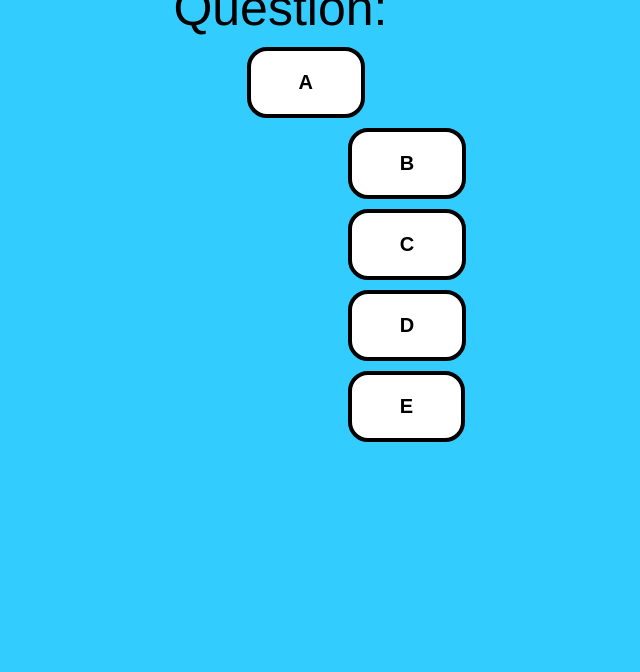
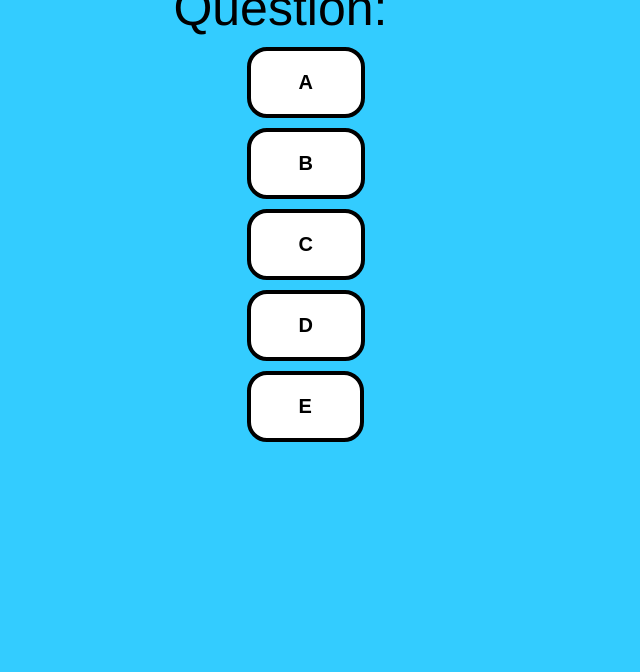
Before and after one commit to jnunez101/C-Tapp, a PHP site: page /studentpage.php in a window 1280 px wide. Shown: the part 128-800 px from the top of the page, without its empty margins (277-917 px from the left). Run offline with PHP 8.4, Linux system fonts and the light colour scheme.

Commit message:
Update studentpage.php

```diff
--- a/Website/studentpage.php
+++ b/Website/studentpage.php
@@ -40,62 +40,43 @@ echo "$line";
 
 $line=fgets($file);
 ?>
-</div>
-<div style="margin: auto; width: 20%">
 <form action="stuanswer.php" method="get">
     <input type="hidden" name="answer" value="a">
 <button type="submit">A</button>
 </form>
-<div style="margin: auto; width: 20%">
 <?php echo $line;
 
 $line=fgets($file);
 ?>
-</div>
-<div style="margin: auto; width: 20%">
 
     <form action="stuanswer.php" method="get">
         <input type="hidden" name="answer" value="b">
         <button type="submit">B</button>
     </form>
-</div>
-<div style="margin: auto; width: 20%">
 <?php echo $line;
 
 $line=fgets($file);
 ?>
-</div>
-<div style="margin: auto; width: 20%">
     <form action="stuanswer.php" method="get">
         <input type="hidden" name="answer" value="c">
         <button type="submit">C</button>
     </form>
-</div>
-<div style="margin: auto; width: 20%">
 <?php echo $line;
 
 $line=fgets($file);
 ?>
-</div>
-<div style="margin: auto; width: 20%">
     <form action="stuanswer.php" method="get">
         <input type="hidden" name="answer" value="d">
         <button type="submit">D</button>
     </form>
-</div>
-<div style="margin: auto; width: 20%">
 <?php echo $line;
 
 $line=fgets($file);
 ?>
-</div>
-<div style="margin: auto; width: 20%">
     <form action="stuanswer.php" method="get">
         <input type="hidden" name="answer" value="e">
         <button type="submit">E</button>
     </form>
-</div>
-<div style="margin: auto; width: 20%">
 <?php echo $line;
 
 ?>
```
